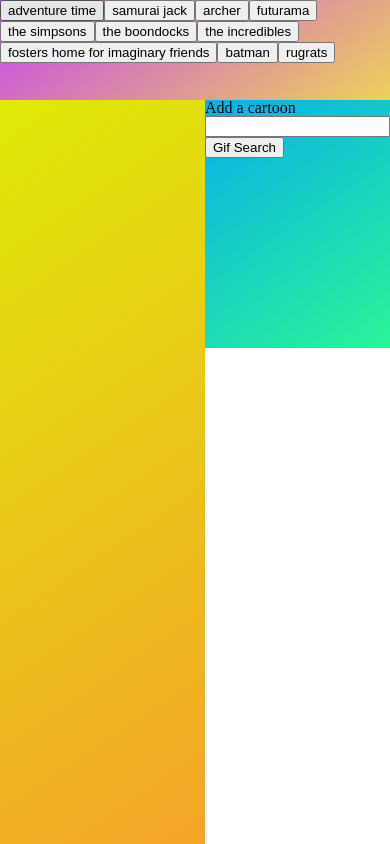
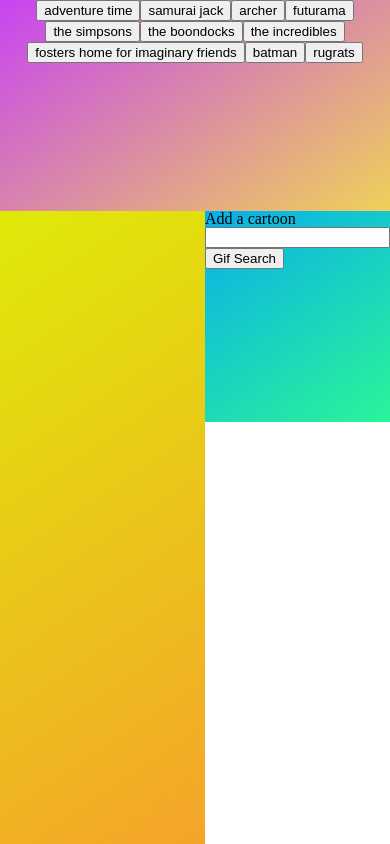
Before and after one commit to j-zavala/GifTastic, a plain HTML site: page index.html in a window 390 px wide. Drawn offline with nearby package versions, Linux system fonts and the light colour scheme.

Commit message:
made the page a bit more responsive

```diff
--- a/assets/css/style.css
+++ b/assets/css/style.css
@@ -11,7 +11,7 @@ html {
   body {
     display: grid;
     grid-template-columns: 2fr 1fr;
-    grid-template-rows: 100px 1fr 2fr;
+    grid-template-rows: 1fr 1fr 2fr;
     grid-template-areas:
     "nav  nav"
     "main form"
@@ -32,6 +32,10 @@ html {
     background-image: linear-gradient(146deg, rgb(223, 234, 8) 0%, rgb(245, 164, 42) 100%);
     height: 100%;
     overflow-y: auto;
+    display: flex;
+    flex-wrap: wrap;
+    justify-content: center;
+    align-items: center;
   }
 
   form {
@@ -43,7 +47,9 @@ html {
 
   /*  */
 
-  /* button {
-    display: flex;
-    flex-direction: row;
-  } */
+img {
+  width: 250px;
+  height: 250px;
+  display: block;
+  border-radius: 10px;
+}
--- a/assets/js/javascript.js
+++ b/assets/js/javascript.js
@@ -52,7 +52,9 @@ let addCSS = (ul, li, button) => {
   ul.append(li).append(button).css({
     "display": "flex",
     "flex-direction": "row",
-    "flex-wrap": "wrap"
+    "flex-wrap": "wrap",
+    "justify-content": "center",
+    "align-items": "center"
   });
 }; //END - addCSS
 
```
